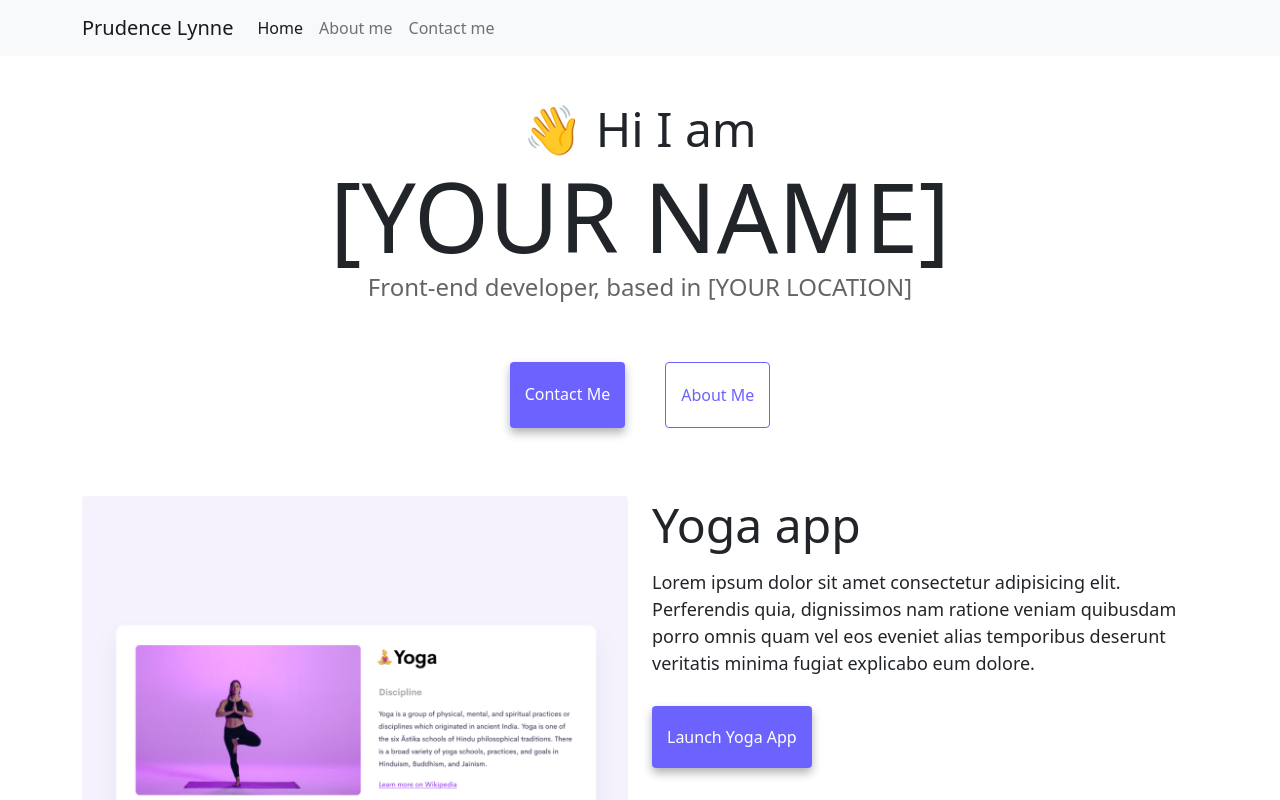
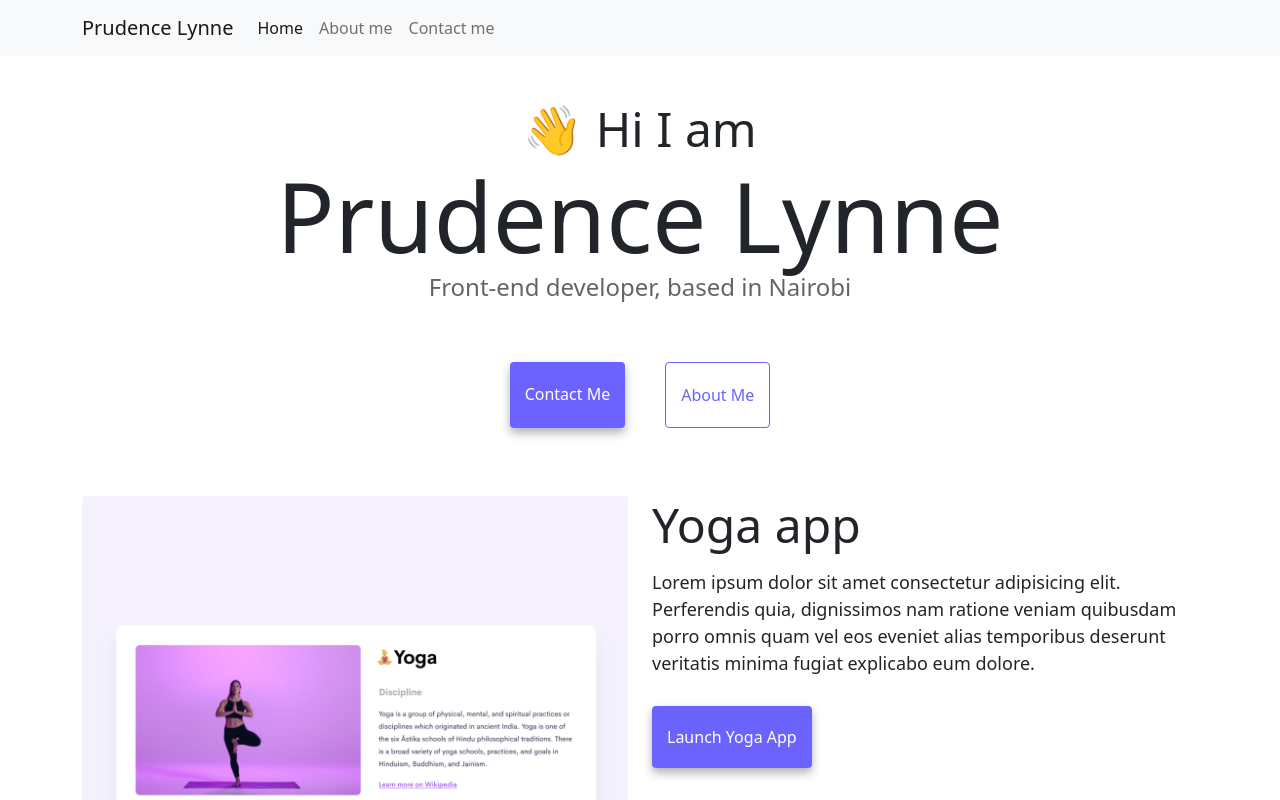
Before and after one commit to Prud5/advancedToolsHomwork, a website: page index.html in a window 1280 px wide. Shown: the top 800 px of the page. Drawn offline with nearby package versions, Linux system fonts and the light colour scheme.

Commit message:
Updated index.html

```diff
--- a/index.html
+++ b/index.html
@@ -53,8 +53,8 @@
       </div>
     </nav>
     <h2 class="text-center">👋 Hi I am</h2>
-    <h1 class="text-center">[YOUR NAME]</h1>
-    <h3 class="text-center">Front-end developer, based in [YOUR LOCATION]</h3>
+    <h1 class="text-center">Prudence Lynne</h1>
+    <h3 class="text-center">Front-end developer, based in Nairobi</h3>
     <div class="navigation-links mb-5">
       <a href="about.html#contact" class="primary-link">Contact me</a>
       <a href="about.html" class="secondary-link">About me</a>
```
